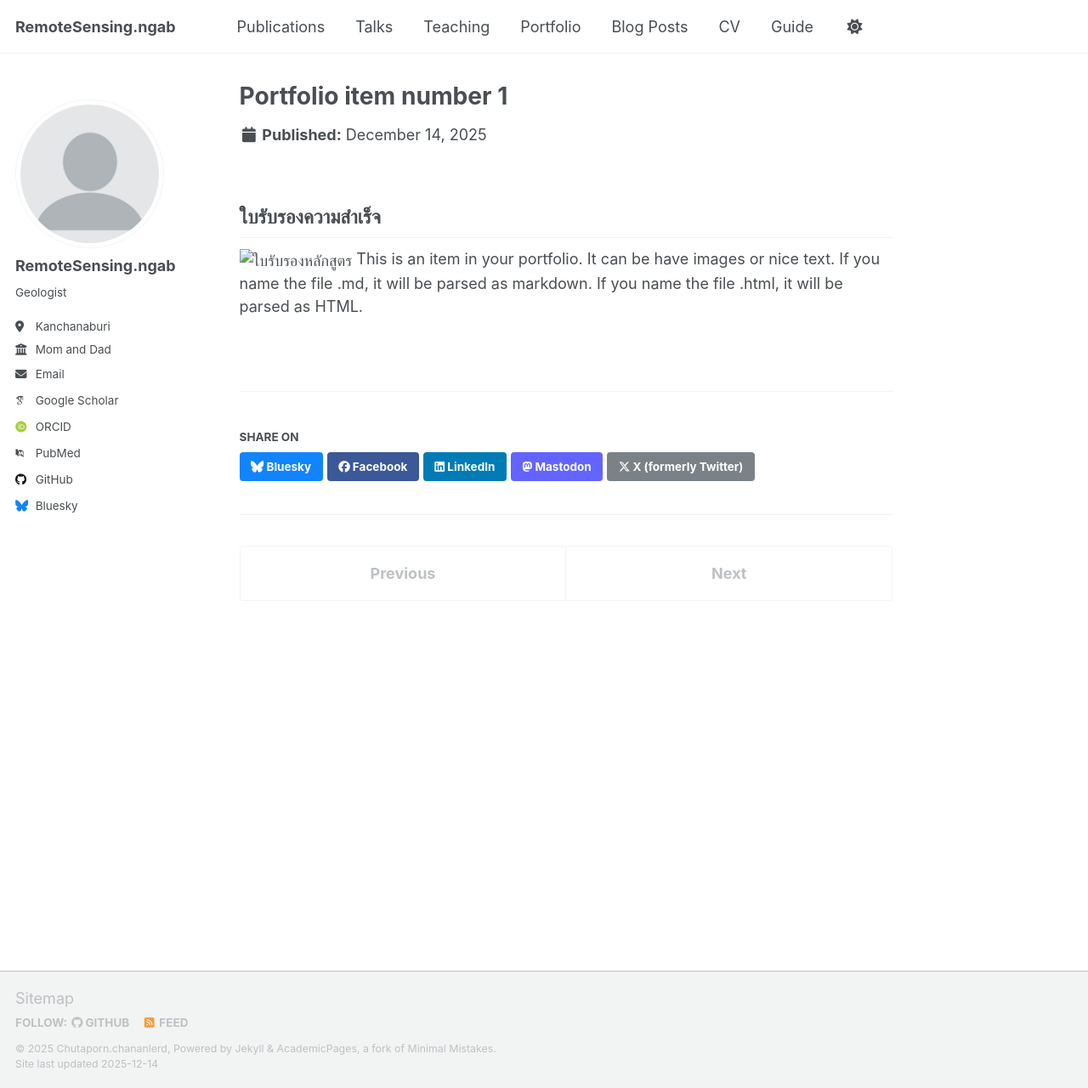
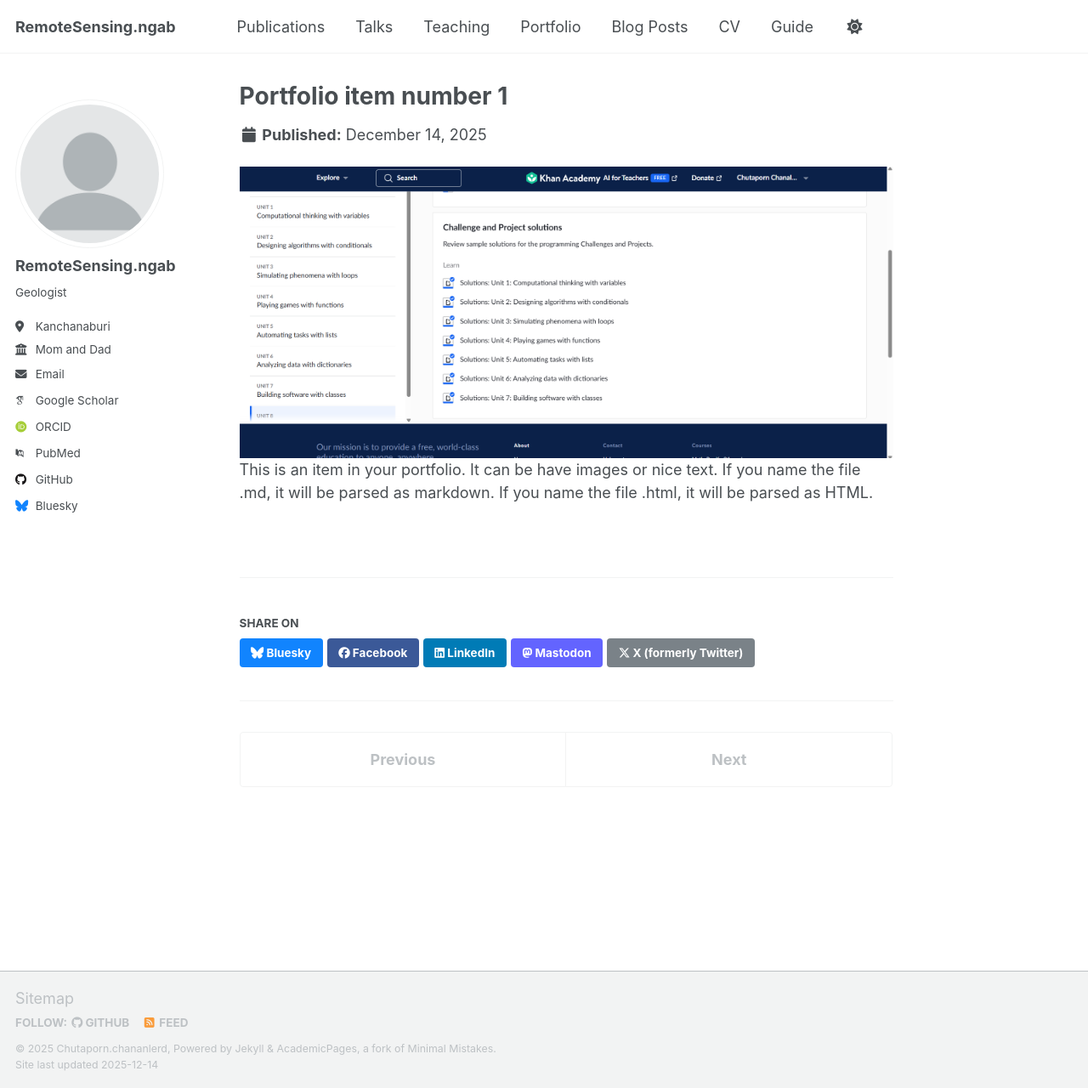
Before and after one commit to Chutaporn-Mook/Chutaporn-Mook.github.io, a Jekyll site: the page built from _portfolio/portfolio-1.md, in a window 1280 px wide and 1280 px high. Shown: the whole window at 85% size. Built offline with Jekyll 4.4.1, drawn with Linux system fonts in a browser that asks for light colours; some web fonts are replaced; a script that is not in the unit is left out.

Commit message:
Update portfolio-1.md

```diff
--- a/_portfolio/portfolio-1.md
+++ b/_portfolio/portfolio-1.md
@@ -3,7 +3,5 @@ title: "Portfolio item number 1"
 excerpt: "Short description of portfolio item number 1<Landsat8.jpeg>"
 collection: portfolio
 ---
-## ใบรับรองความสำเร็จ
-
-![ใบรับรองหลักสูตร](../6424089_certificate.png)
+![ใบรับรองหลักสูตร](/6424089_certificate.png)
 This is an item in your portfolio. It can be have images or nice text. If you name the file .md, it will be parsed as markdown. If you name the file .html, it will be parsed as HTML.
```
